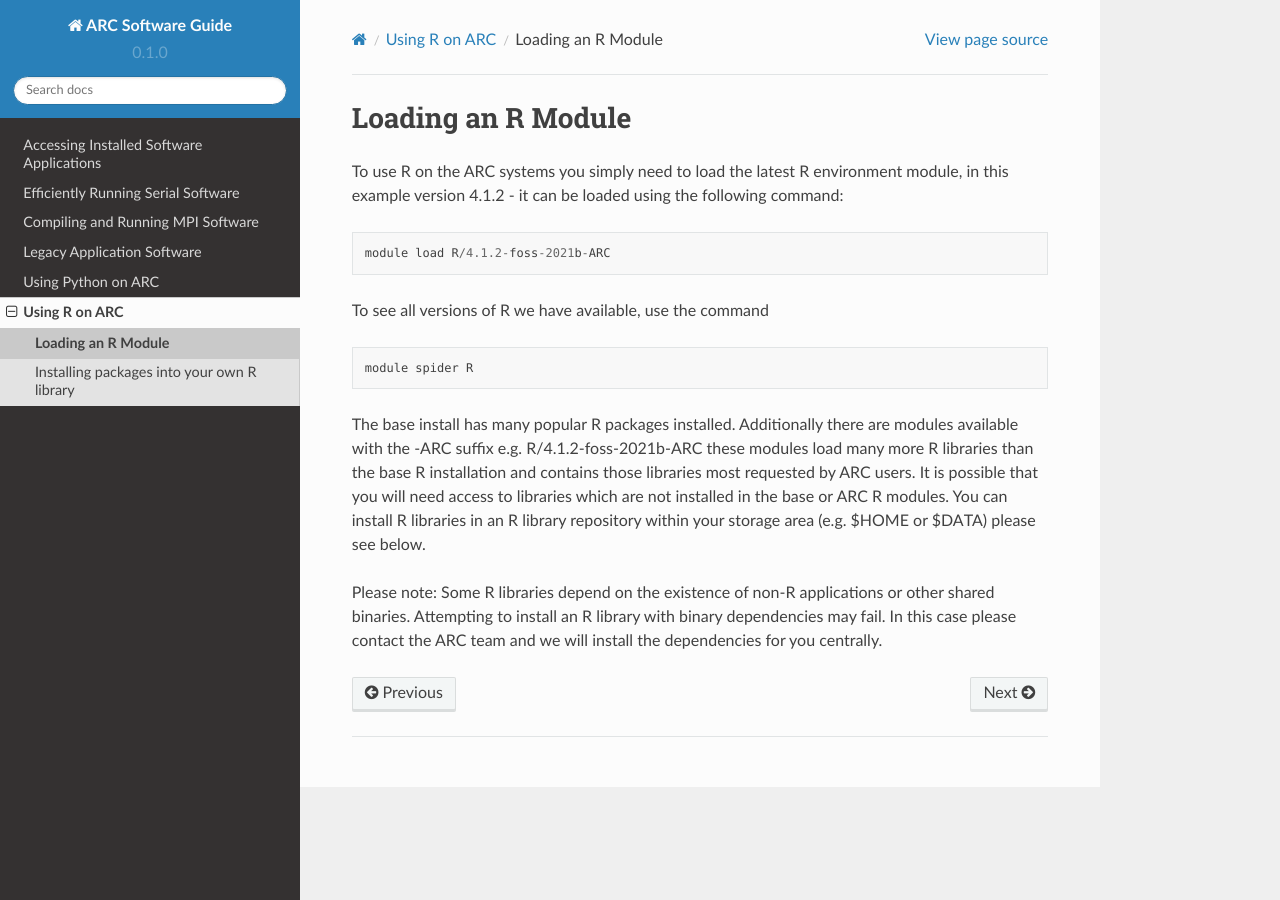
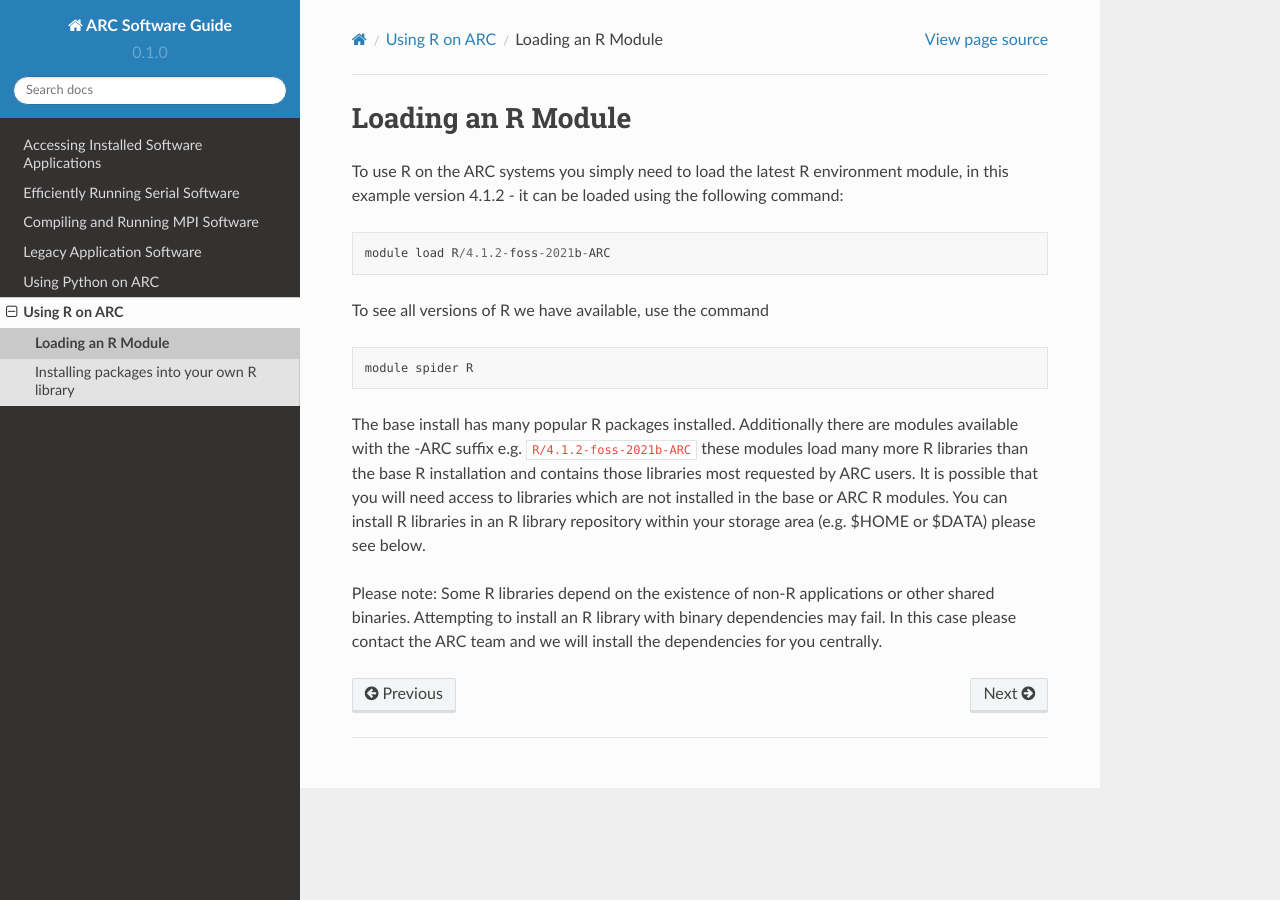
Before and after one commit to oxford-arc/arc-software-guide, a Sphinx documentation site: the page built from docs/source/R/arc_r_module.rst, in a window 1280 px wide. Built offline with Sphinx 7.4.7 and the Read the Docs theme 2.0.0, drawn with Linux system fonts in a browser that asks for light colours; pages that are not in the unit, such as notebooks, are missing from menus.

```diff
--- a/docs/source/R/arc_r_module.rst
+++ b/docs/source/R/arc_r_module.rst
@@ -11,7 +11,7 @@ To see all versions of R we have available, use the command ::
   module spider R
 
 The base install has many popular R packages installed. Additionally there are modules available with the -ARC suffix
-e.g. R/4.1.2-foss-2021b-ARC these modules load many more R libraries than the base R installation and contains those libraries
+e.g. ``R/4.1.2-foss-2021b-ARC`` these modules load many more R libraries than the base R installation and contains those libraries
 most requested by ARC users. It is possible that you will need access to libraries which are not installed in the base or ARC R modules.
 You can install R libraries in an R library repository within your storage area (e.g. $HOME or $DATA) please see below.
 
```
